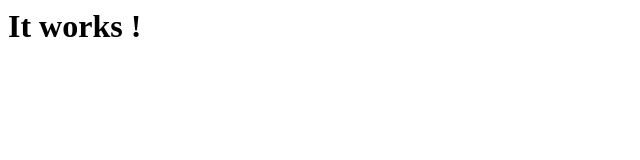
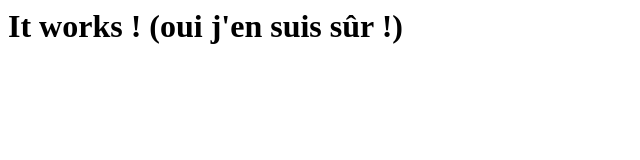
Before and after one commit to HlodowigRaginwald/hlodowigraginwald.github.io, a plain HTML site: page index.html in a window 1280 px wide. Shown: the whole page, without its empty margins (0-640 px from the left). Drawn offline with Linux system fonts and the light colour scheme.

Commit message:
Update index.html

```diff
--- a/index.html
+++ b/index.html
@@ -1,5 +1,5 @@
 <html>
 <body>
-<h1>It works !</h1>
+<h1>It works ! (oui j'en suis sûr !)</h1>
 </body>
 </html>
```
